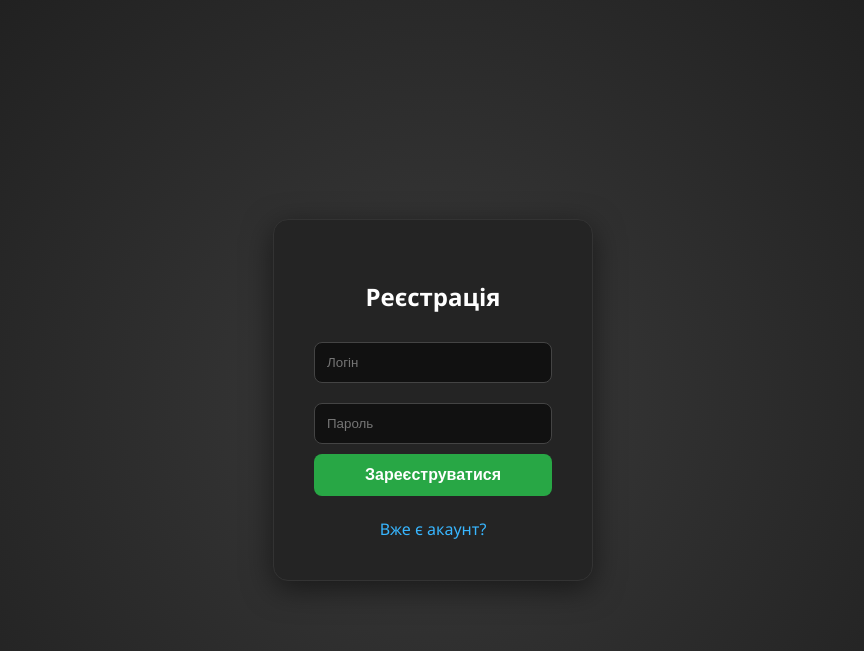
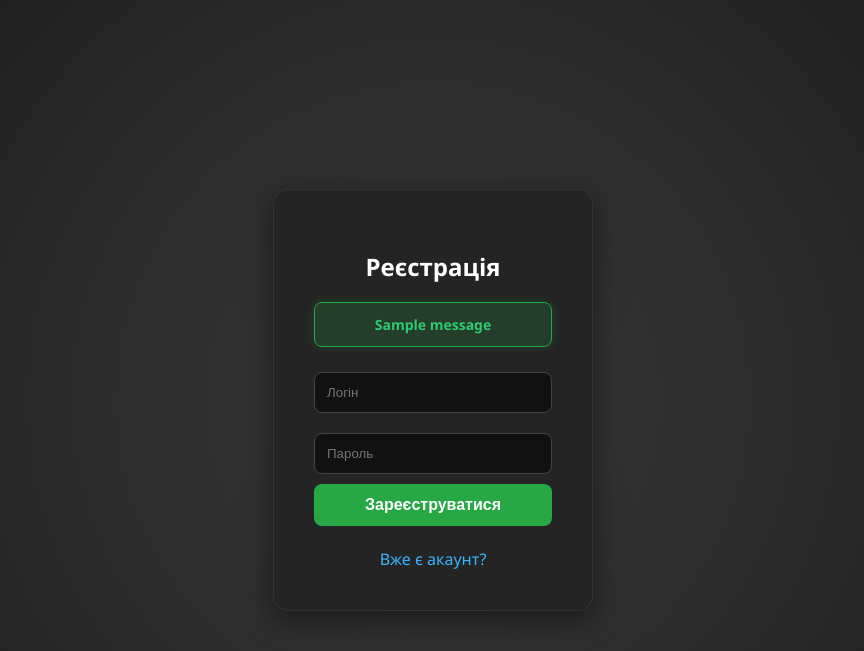
Before and after one commit to AntonHumen/CS2Veto, a Flask app: page /register in a window 1280 px wide. Shown: the top 651 px of the page, without its empty margins (207-1071 px from the left). Run offline with Flask 3, Linux system fonts and the light colour scheme; tables that the repository leaves empty hold one stand-in row (values such as "Sample post"); one stand-in notice (Sample message) is shown.

Commit message:
Переробив помилку входу, якщо акаунта немає.

```diff
--- a/app.py
+++ b/app.py
@@ -1,5 +1,5 @@
 import sqlite3
-from flask import Flask, redirect, render_template, request, session
+from flask import Flask, redirect, render_template, request, session, flash
 from werkzeug.security import check_password_hash, generate_password_hash
 
 app = Flask(__name__)
@@ -84,9 +84,11 @@ def register():
             )
             conn.commit()
             conn.close()
+            flash("Реєстрація успішна! Тепер увійдіть.", "success")
             return redirect("/login")
         except:
-            return "Користувач уже існує!"
+            flash("Користувач з таким логіном уже існує!", "error")
+            return redirect("/register")
 
     return render_template("register.html")
 
@@ -107,7 +109,8 @@ def login():
             session["user"] = username
             return redirect("/")
 
-        return "Невірний логін або пароль!"
+        flash("Невірний логін або пароль!", "error")
+        return redirect("/login")
 
     return render_template("login.html")
 
--- a/static/style.css
+++ b/static/style.css
@@ -316,3 +316,33 @@ a:hover {
     visibility: hidden;
     transition: opacity 0.2s ease, visibility 0.2s ease;
 }
+
+.alert {
+    padding: 12px;
+    margin-bottom: 15px;
+    border-radius: 8px;
+    font-size: 14px;
+    font-weight: bold;
+    text-align: center;
+    box-sizing: border-box;
+    animation: fadeIn 0.3s ease-in-out;
+}
+
+.alert.error {
+    background-color: rgba(220, 53, 69, 0.2);
+    color: #ff4d5a;
+    border: 1px solid #dc3545;
+    box-shadow: 0 0 10px rgba(220, 53, 69, 0.25);
+}
+
+.alert.success {
+    background-color: rgba(40, 167, 69, 0.2);
+    color: #2ecc71;
+    border: 1px solid #28a745;
+    box-shadow: 0 0 10px rgba(40, 167, 69, 0.25);
+}
+
+@keyframes fadeIn {
+    from { opacity: 0; transform: translateY(-5px); }
+    to { opacity: 1; transform: translateY(0); }
+}
--- a/templates/index.html
+++ b/templates/index.html
@@ -18,12 +18,10 @@
 <div class="container main-menu">
     <h1>Турнірне Вето (BO3)</h1>
 
-    <!-- Інформаційне табло стану черги -->
     <div class="status-banner">
         <span id="current-action">Завантаження...</span>
     </div>
 
-    <!-- Результати вибору -->
     <div class="veto-results" id="results-panel" style="display: none;">
         <div class="result-box pick-a"><strong>Пік Команди А:</strong> <span id="pick-a-name">-</span></div>
         <div class="result-box pick-b"><strong>Пік Команди Б:</strong> <span id="pick-b-name">-</span></div>
@@ -32,7 +30,6 @@
 
     <div class="maps-list">
         {% for map in maps %}
-        <!-- Передаємо у функцію назву карти map[1] -->
         <div class="map-strip" data-map-name="{{ map[1] }}" onclick="processVeto(this)">
             <div class="map-bg" style="background-image: url('{{ url_for('static', filename='images/' + map[3]) }}');"></div>
             <div class="map-overlay">
--- a/templates/register.html
+++ b/templates/register.html
@@ -10,6 +10,15 @@
 <div class="container">
 
     <h2>Реєстрація</h2>
+
+    <!-- Блок відображення помилок -->
+    {% with messages = get_flashed_messages(with_categories=true) %}
+        {% if messages %}
+            {% for category, message in messages %}
+                <div class="alert {{ category }}">{{ message }}</div>
+            {% endfor %}
+        {% endif %}
+    {% endwith %}
 
     <form method="POST">
         <input type="text" name="username" placeholder="Логін" required>
```
Also changed, not shown: templates/login.html (+9 -0 lines).
